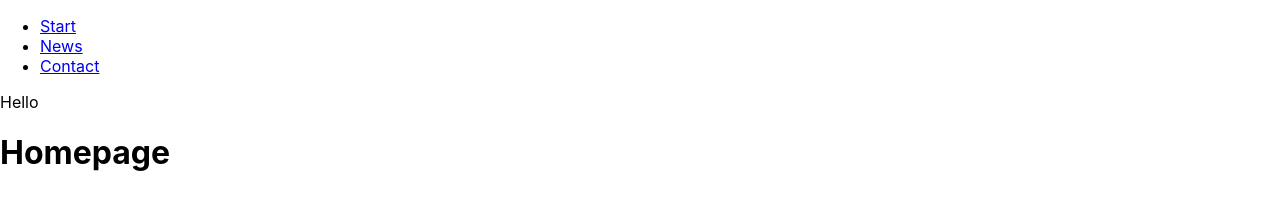
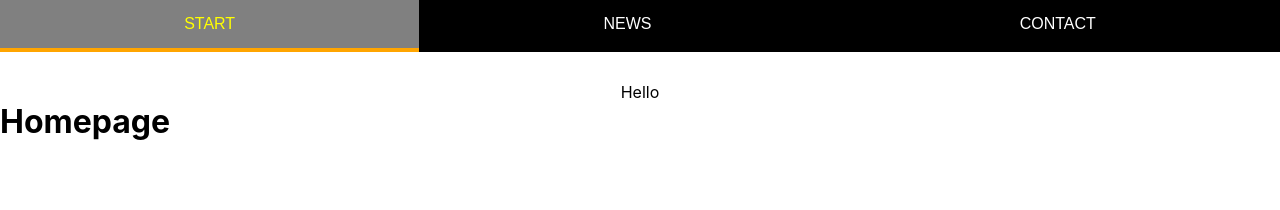
Before and after one commit to WieMon/learning-react-6, a React app: page / in a window 1280 px wide. Built offline with nearby package versions, Linux system fonts and the light colour scheme.

Commit message:
Add css Add NavLink

```diff
--- a/src/components/App.css
+++ b/src/components/App.css
@@ -1,3 +1,54 @@
-.App {
+* {
+  margin: 0;
+  padding: 0;
+  box-sizing: border-box;
+}
+
+nav {
+  background-color: #000;
+}
+
+ul {
+  display: flex;
+  list-style-type: none;
+}
+
+li {
+  flex-grow: 1;
+}
+
+a {
+  display: block;
+  font-family: arial;
+  padding: 15px 25px;
+  text-align: center;
+  color: white;
+  text-decoration: none;
+  text-transform: uppercase;
+  border-bottom: 4px solid black;
+}
+
+a:hover {
+  color: yellow;
+}
+
+section {
+  padding-top: 30px;
   text-align: center;
 }
+
+.active {
+  border-bottom-color: red;
+  }
+
+  .home_selected {
+    border-bottom-color:orange;
+  }
+
+  .news_selected {
+    border-bottom-color:green;
+  }
+
+  .contact_selected {
+    border-bottom-color:blueviolet;
+  }
--- a/src/components/App.js
+++ b/src/components/App.js
@@ -1,6 +1,6 @@
 import React from 'react';
 import './App.css';
-import {BrowserRouter as Router, Link, Route} from 'react-router-dom';
+import {BrowserRouter as Router, NavLink, Route} from 'react-router-dom';
 import Home from "./Home";
 import News from "./News";
 import Contact from "./Contact";
@@ -15,9 +15,11 @@ function App() {
             {/* <li><a href='/'>Start</a></li>
             <li><a href='/news'>News</a></li>
             <li><a href='/contact'>Contact</a></li> */}
-            <li><Link to='/'>Start</Link></li>
-            <li><Link to='/news'>News</Link></li>
-            <li><Link to='/contact'>Contact</Link></li>
+            <li><NavLink to='/' exact activeClassName='home_selected' activeStyle={{
+                    backgroundColor: 'gray',
+                  }}>Start</NavLink></li>
+            <li><NavLink to='/news' activeClassName='news_selected'>News</NavLink></li>
+            <li><NavLink to='/contact' activeClassName='contact_selected'>Contact</NavLink></li>
             </ul>
           </nav>
         </header>
```
